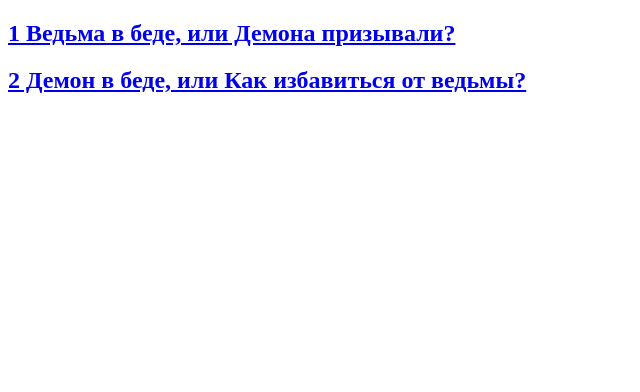
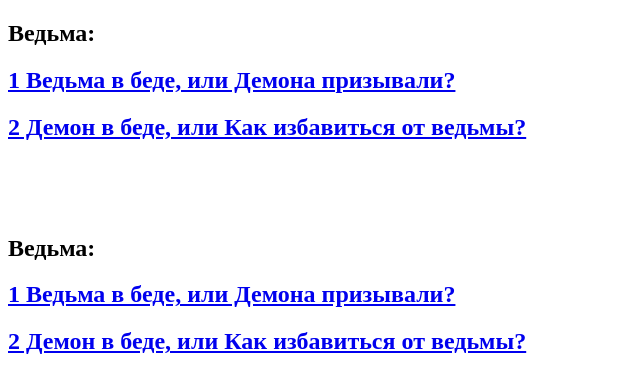
Before and after one commit to whatissilence/whatissilence.github.io, a plain HTML site: page books-for-mama/index.html in a window 1280 px wide. Shown: the whole page, without its empty margins (0-640 px from the left). Drawn offline with Linux system fonts and the light colour scheme.

Commit message:
idea deleted

```diff
--- a/books-for-mama/index.html
+++ b/books-for-mama/index.html
@@ -3,10 +3,24 @@
 <head>
   <meta charset="UTF-8">
   <title>Title</title>
+  <style>
+    h2 {
+      font-size: 1.5rem;
+    }
+  </style>
 </head>
 <body>
+<h2>Ведьма:</h2>
 <h2><a href="vedm01.html">1 Ведьма в беде, или Демона призывали?</a></h2>
 <h2><a href="vedm02.html">2 Демон в беде, или Как избавиться от ведьмы?</a></h2>
 
+<br>
+<br>
+<br>
+<h2>Ведьма:</h2>
+<h2><a href="vedm01.html">1 Ведьма в беде, или Демона призывали?</a></h2>
+<h2><a href="vedm02.html">2 Демон в беде, или Как избавиться от ведьмы?</a></h2>
+
+
 </body>
 </html>
```
